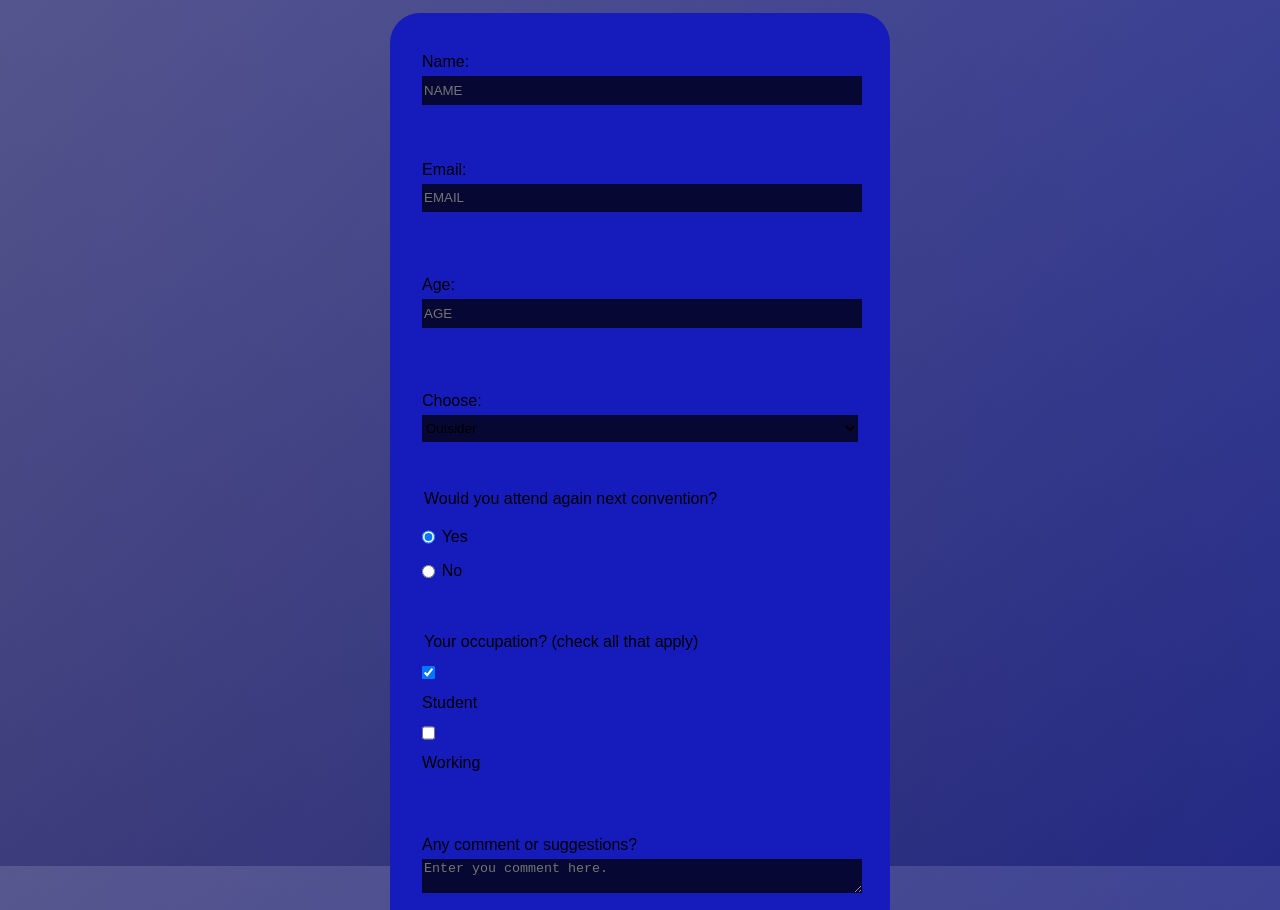
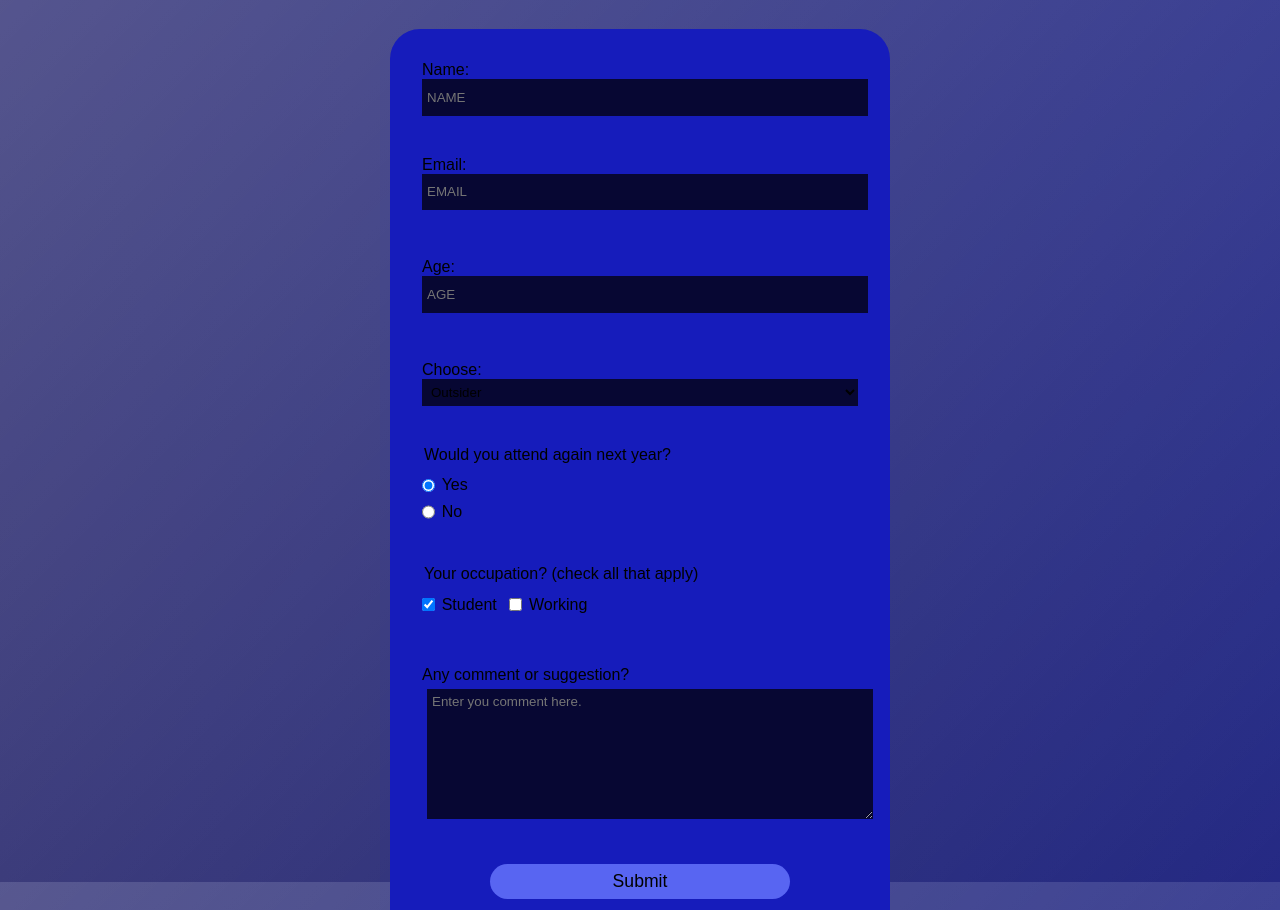
Before and after one commit to 0asisCat/survey-form-fcc, a plain HTML site: page index.html in a window 1280 px wide. Shown: the part 110-1020 px from the top of the page. Drawn offline with Linux system fonts and the light colour scheme.

Commit message:
tf is wrong

```diff
--- a/index.html
+++ b/index.html
@@ -28,18 +28,18 @@
         </label>
       </fieldset>
       <fieldset>
-        <legend>Would you attend again next convention?</legend>
-            <label><input type="radio" name="radio" value="yes" class="inline" checked>Yes</label>
-            <label><input type="radio" name="radio" value="No" class="inline">No</label>
+        <legend>Would you attend again next year?</legend>
+            <label for="yes"><input id="yes" type="radio" name="radio" value="yes" class="inline" checked>Yes</label>
+            <label for="no"><input id="no" type="radio" name="radio" value="No" class="inline">No</label>
       </fieldset>
       <fieldset>
         <legend>Your occupation? (check all that apply)</legend>
-          <input type="checkbox" value="Student" name="occupation" class="inline" checked><label>Student</label>
-          <input type="checkbox" value="Working" name="occupation" class="inline"><label>Working</label>
+          <input type="checkbox" value="Student" name="occupation" class="inline" checked><label class="inline">Student</label>
+          <input type="checkbox" value="Working" name="occupation" class="inline"><label class="inline">Working</label>
       </fieldset>
       <fieldset>
-        <label>Any comment or suggestions?
-          <textarea placeholder="Enter you comment here."></textarea>
+        <label for="comment">Any comment or suggestion?
+          <textarea id="comment" placeholder="Enter you comment here." rows="6" cols="30"></textarea>
         </label>
       </fieldset>
       <input type="submit" value="Submit">
--- a/styles.css
+++ b/styles.css
@@ -1,6 +1,8 @@
 body{width:100%;height:120vh;margin:0;background-color:#1a2081;font-family: Ggsans, sans-serif;font-size: 16px;font-weight:400;background-image: linear-gradient(135deg, rgba(255, 255, 255, .3), rgba(255, 255, 255, .05)), linear-gradient(261deg, #1a2081, #0e0e5c);}
 
-h1, p{text-align: center;margin:0.5em auto 20px;}
+h1{font-weight:bolder;}
+
+h1, p{text-align: center;margin:1em auto 20px;}
 
 form{width:70vw;max-width:500px;min-width:300px;margin:0 auto;padding-bottom:2em;}
 
@@ -10,10 +12,13 @@ fieldset{border:none;padding:0.5rem 0;margin:2em;}
 
 fieldset:first-of-type{padding:2em 0 0 0;}
 
-label{display:block;margin: 0.5em 0;}
+label{display:block;margin: 0;}
 
-input, textarea, select{margin:5px 0 0 0;width:100%;min-height:2em;background-color:#070733;border:#070733;}
+input, textarea, select{margin:auto;width:100%;min-height:2em;background-color:#070733;border:#070733;padding:5px;}
+
+textarea{width:100%;resize:vertical;min-height:120px;margin:5px;font-family:sans-serif;display:block;}
 
 .inline{display:inline;width:unset;margin:0 0.5em 0 0;vertical-align:middle;}
 
-input[type="submit"]{margin-bottom: 5em;}
+input[type="submit"]{margin-bottom: 5em;display:block;width:60%;margin:1em auto;height:2em;font-size:1.1rem;background-color:#5865f2;border-radius:30px;}
+input[type="submit"]:hover{background-color:#abb1f5;}
```
